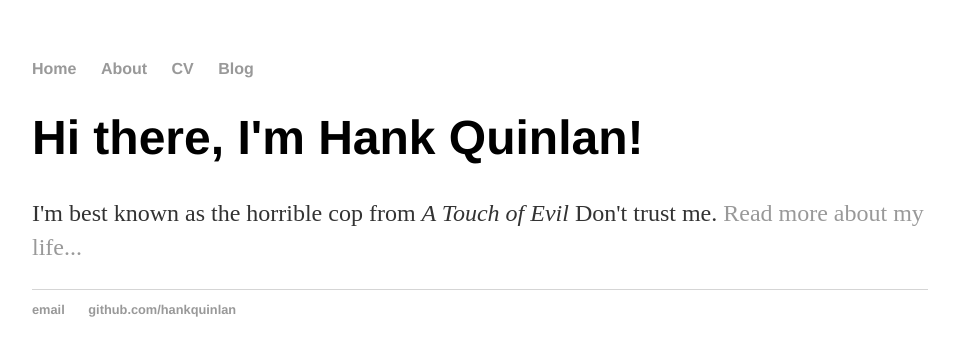
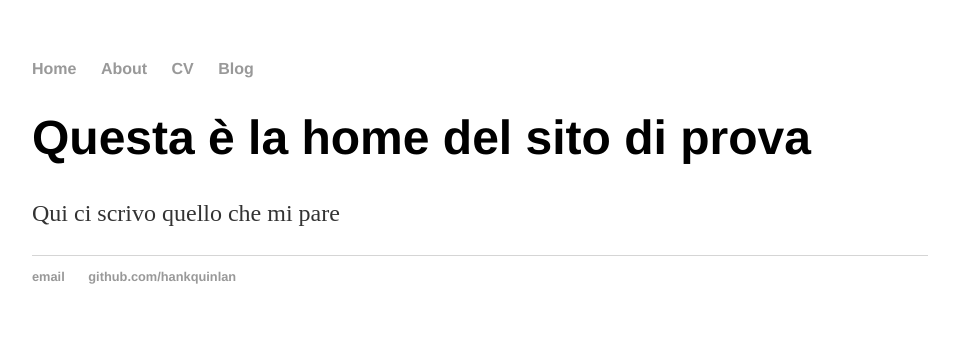
Before and after one commit to my1thes/my1thes.github.io, a Jekyll site: the page built from index.html, in a window 1280 px wide. Shown: the top 356 px of the page, without its empty margins (160-1119 px from the left). Built offline with Jekyll 4.4.1, drawn with Linux system fonts in a browser that asks for light colours.

Commit message:
Update index.html

```diff
--- a/index.html
+++ b/index.html
@@ -3,6 +3,6 @@ layout: default
 title: Hank Quinlan, Horrible Cop
 ---
 <div class="blurb">
-	<h1>Hi there, I'm Hank Quinlan!</h1>
-	<p>I'm best known as the horrible cop from <em>A Touch of Evil</em> Don't trust me. <a href="/about">Read more about my life...</a></p>
+	<h1>Questa è la home del sito di prova</h1>
+	<p>Qui ci scrivo quello che mi pare</p>
 </div><!-- /.blurb -->
```
